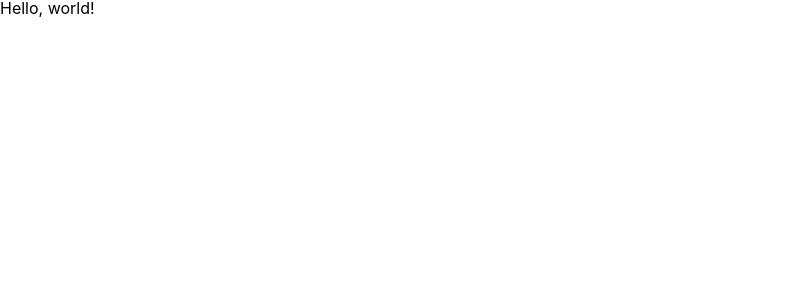
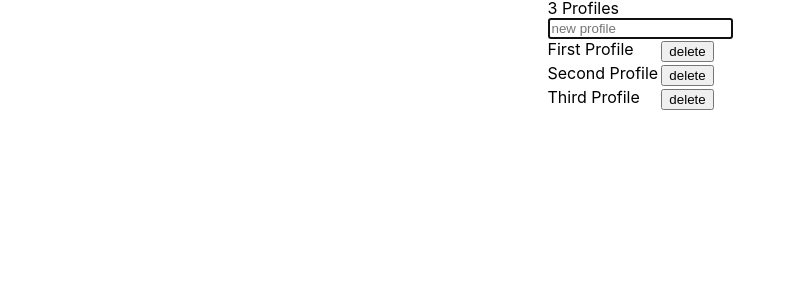
Before and after one commit to cjdev2/react-redux-saga-test-driven, a React (Create React App) app: page / in a window 1280 px wide. Shown: the top 300 px of the page, without its empty margins (0-795 px from the left). Built offline with nearby package versions, Linux system fonts and the light colour scheme.

Commit message:
profile view

```diff
--- a/src/App.js
+++ b/src/App.js
@@ -1,5 +1,6 @@
 import './App.css';
+import Top from './top/Top'
 
-const App = () => <h1>Hello, world!</h1>
+const App = () => <Top/>
 
 export default App;
--- /dev/null
+++ b/src/profile/Profile.css
@@ -0,0 +1,12 @@
+.Profile {
+    display: grid;
+    justify-content: center;
+    grid-gap: 2px;
+}
+
+.Profile .elements {
+    display: grid;
+    justify-content: left;
+    grid-gap: 0.2em;
+    grid-template-columns: auto auto;
+}
--- /dev/null
+++ b/src/profile/Profile.js
@@ -0,0 +1,20 @@
+import './Profile.css'
+
+const Profile = () => {
+    return <div className={'Profile'}>
+        <h2>3 Profiles</h2>
+        <input value={''}
+               placeholder={'new profile'}
+               autoFocus={true}/>
+        <div className={'elements'}>
+            <span>First Profile</span>
+            <button>delete</button>
+            <span>Second Profile</span>
+            <button>delete</button>
+            <span>Third Profile</span>
+            <button>delete</button>
+        </div>
+    </div>
+}
+
+export default Profile;
--- /dev/null
+++ b/src/top/Top.js
@@ -0,0 +1,5 @@
+import Profile from "../profile/Profile";
+
+const Top = () => <Profile/>
+
+export default Top;
```
